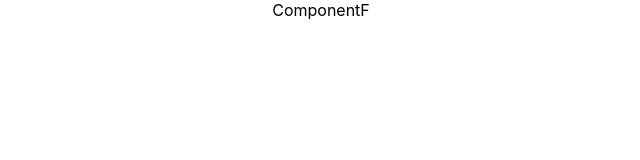
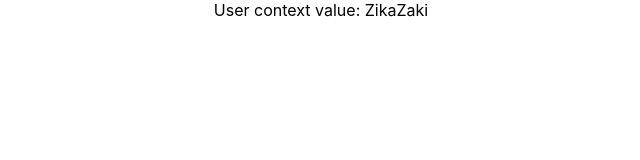
Before and after one commit to ZikaZaki/react-hooks, a React (Create React App) app: page / in a window 1280 px wide. Shown: the top 160 px of the page, without its empty margins (319-959 px from the left). Built offline with nearby package versions, Linux system fonts and the light colour scheme.

Commit message:
consumed UserContext in ComponentF

```diff
--- a/src/components/ComponentF.js
+++ b/src/components/ComponentF.js
@@ -1,8 +1,17 @@
 import React from "react"
+import { UserContext } from "../App"
 
 function ComponentF() {
   return (
-    <div>ComponentF</div>
+    <div>
+      <UserContext.Consumer>
+        {
+            user => {
+              return <div>User context value: {user}</div>
+            }
+        }
+      </UserContext.Consumer>
+    </div>
   )
 }
 
```
